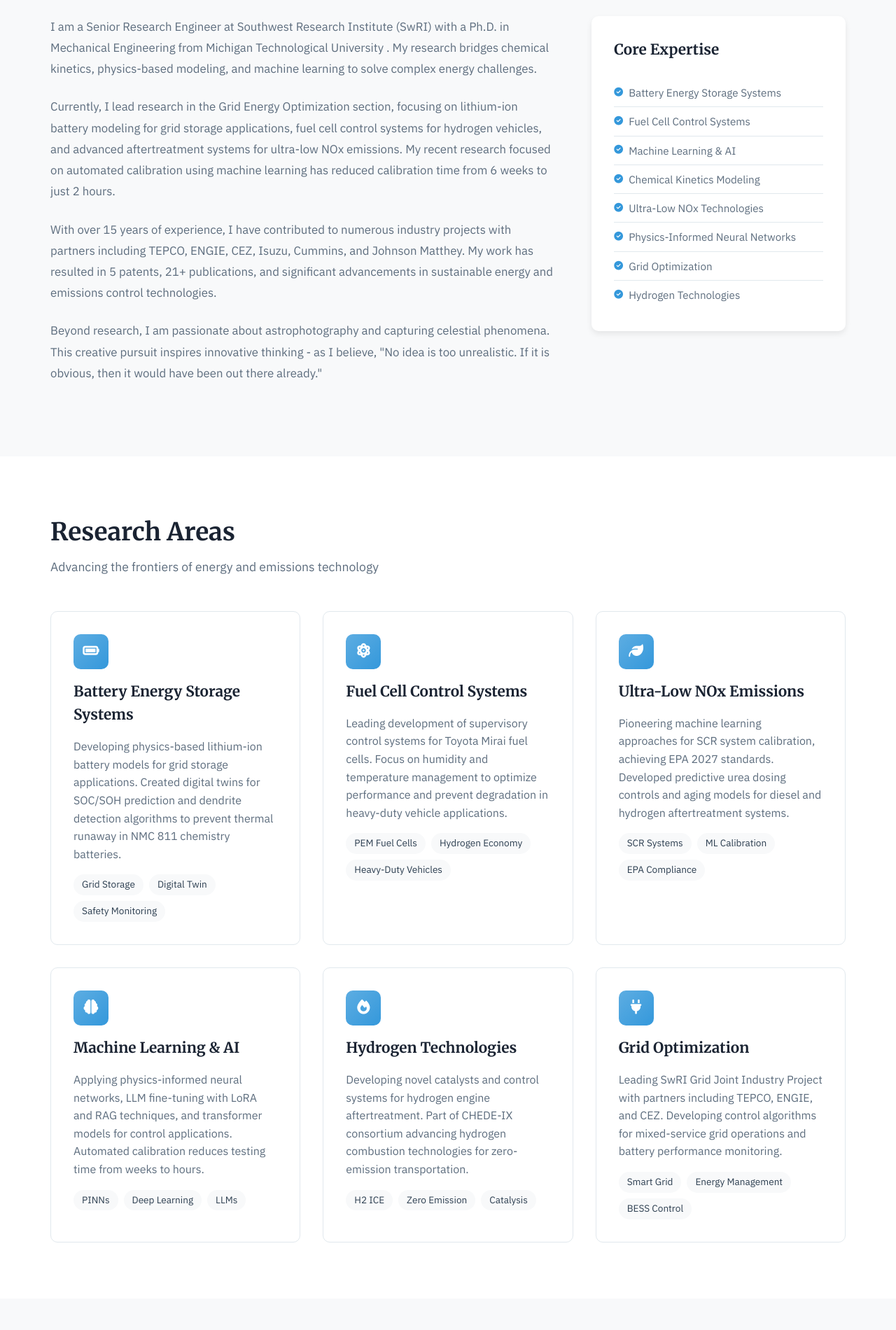
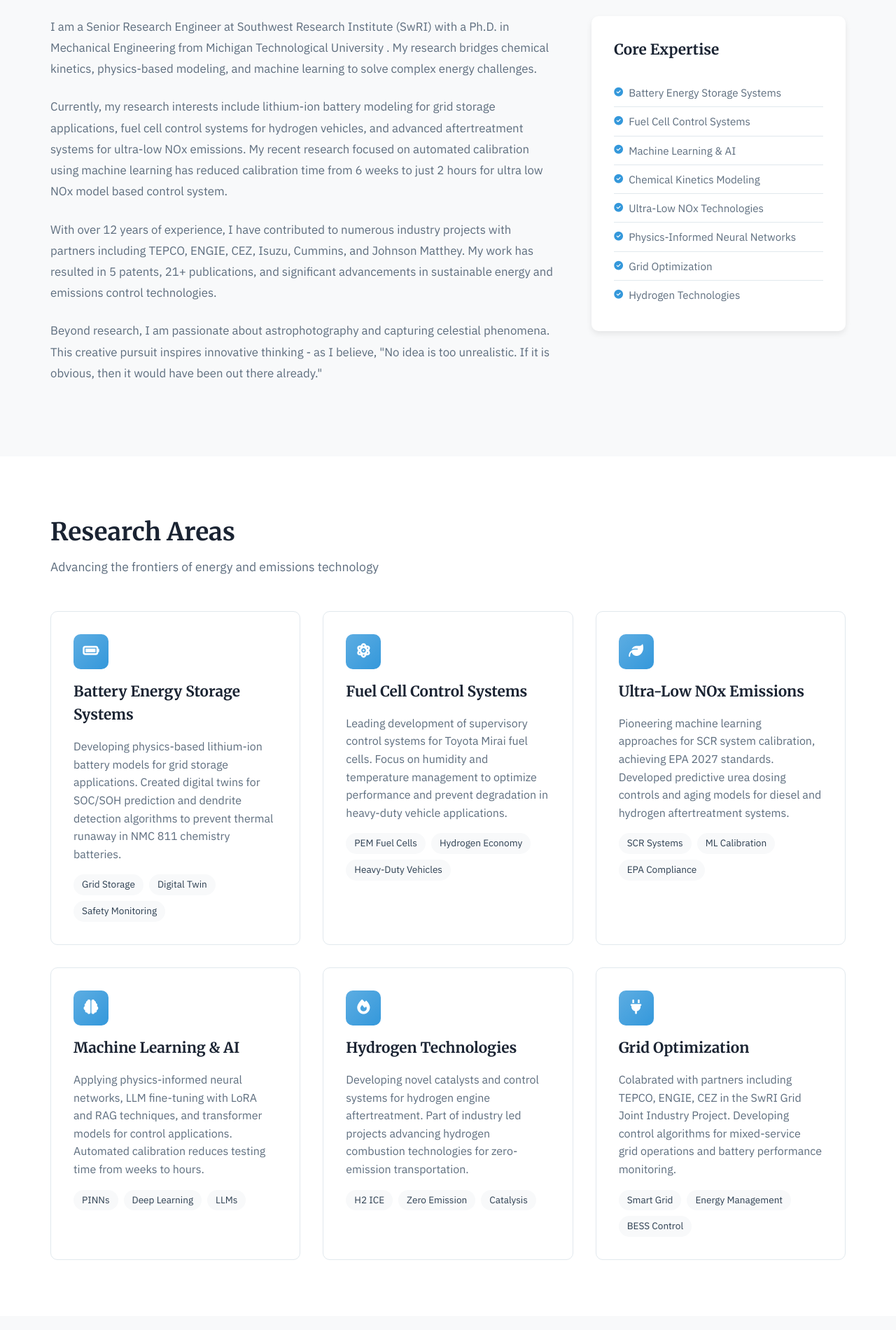
Before and after one commit to rajesh2008ad/Portfolio_Website, a plain HTML site: page index.html in a window 1280 px wide. Shown: the part 900-2800 px from the top of the page at 70% size. Drawn offline with Linux system fonts and the light colour scheme.

Commit message:
Add files via upload

```diff
--- a/index.html
+++ b/index.html
@@ -834,13 +834,13 @@
                         and machine learning to solve complex energy challenges.
                     </p>
                     <p>
-                        Currently, I lead research in the Grid Energy Optimization section, focusing on lithium-ion battery modeling for
+                        Currently, my research interests include lithium-ion battery modeling for
                         grid storage applications, fuel cell control systems for hydrogen vehicles, and advanced aftertreatment systems
                         for ultra-low NOx emissions. My recent research focused on automated calibration using machine learning has reduced
-                        calibration time from 6 weeks to just 2 hours.
+                        calibration time from 6 weeks to just 2 hours for ultra low NOx model based control system.
                     </p>
                     <p>
-                        With over 15 years of experience, I have contributed to numerous industry projects with partners including
+                        With over 12 years of experience, I have contributed to numerous industry projects with partners including
                         TEPCO, ENGIE, CEZ, Isuzu, Cummins, and Johnson Matthey. My work has resulted in 5 patents, 21+ publications,
                         and significant advancements in sustainable energy and emissions control technologies.
                     </p>
@@ -945,8 +945,8 @@
                     </div>
                     <h3>Hydrogen Technologies</h3>
                     <p>
-                        Developing novel catalysts and control systems for hydrogen engine aftertreatment. Part of CHEDE-IX
-                        consortium advancing hydrogen combustion technologies for zero-emission transportation.
+                        Developing novel catalysts and control systems for hydrogen engine aftertreatment. Part of industry led
+                        projects advancing hydrogen combustion technologies for zero-emission transportation.
                     </p>
                     <div class="research-keywords">
                         <span class="keyword">H2 ICE</span>
@@ -961,7 +961,7 @@
                     </div>
                     <h3>Grid Optimization</h3>
                     <p>
-                        Leading SwRI Grid Joint Industry Project with partners including TEPCO, ENGIE, and CEZ.
+                        Colabrated with partners including TEPCO, ENGIE, CEZ in the SwRI Grid Joint Industry Project.
                         Developing control algorithms for mixed-service grid operations and battery performance monitoring.
                     </p>
                     <div class="research-keywords">
```
